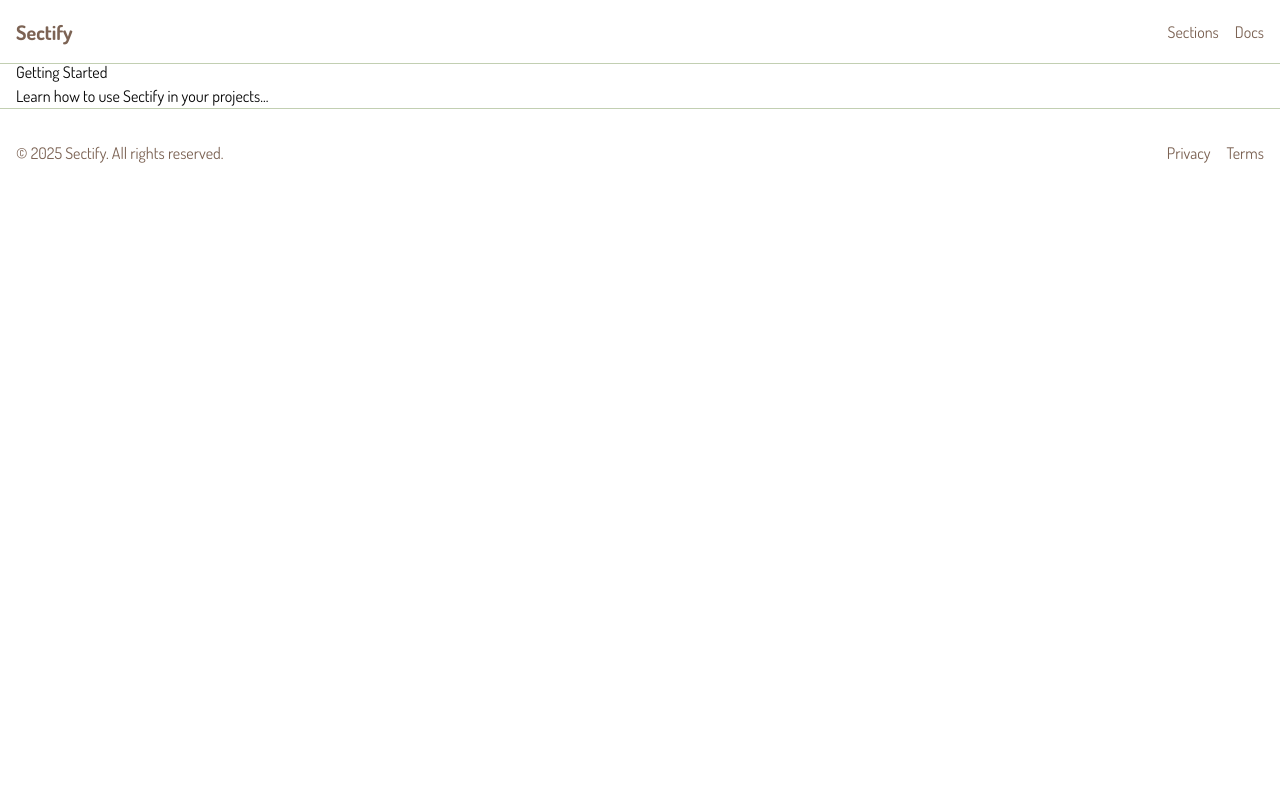
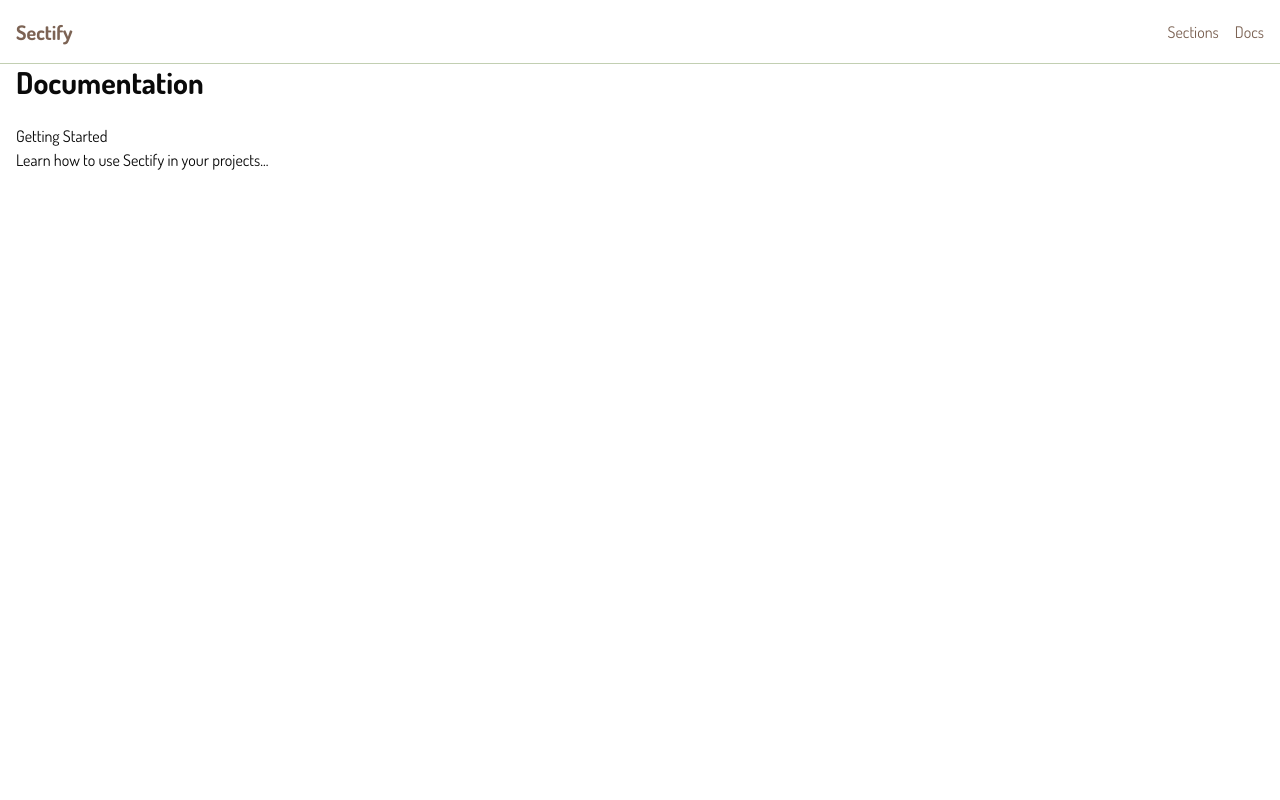
Before and after one commit to RubenGullborg/Sectify, a Next.js app: page /documentation in a window 1280 px wide. Shown: the top 800 px of the page. Built offline with nearby package versions, Linux system fonts and the light colour scheme.

Commit message:
Temporarily fix layout issues with overlapping nav-bar by adding static top padding

```diff
--- a/src/app/(routes)/documentation/page.tsx
+++ b/src/app/(routes)/documentation/page.tsx
@@ -1,6 +1,6 @@
 export default function DocumentationPage() {
     return (
-      <div className="container mx-auto px-4">
+      <div className="container mx-auto px-4 min-h-screen">
         <h1 className="text-3xl font-bold mb-6">Documentation</h1>
         <div className="prose prose-lg">
           <h2>Getting Started</h2>
--- a/src/app/layout.tsx
+++ b/src/app/layout.tsx
@@ -23,7 +23,7 @@
 }>) {
   return (
     <html lang="en">
-      <body className={`${dosis.variable} antialiased font-dosis`}>
+      <body className={`${dosis.variable} antialiased font-dosis pt-16`}>
         <Header />
 
           <main className="">{children}</main>
```
